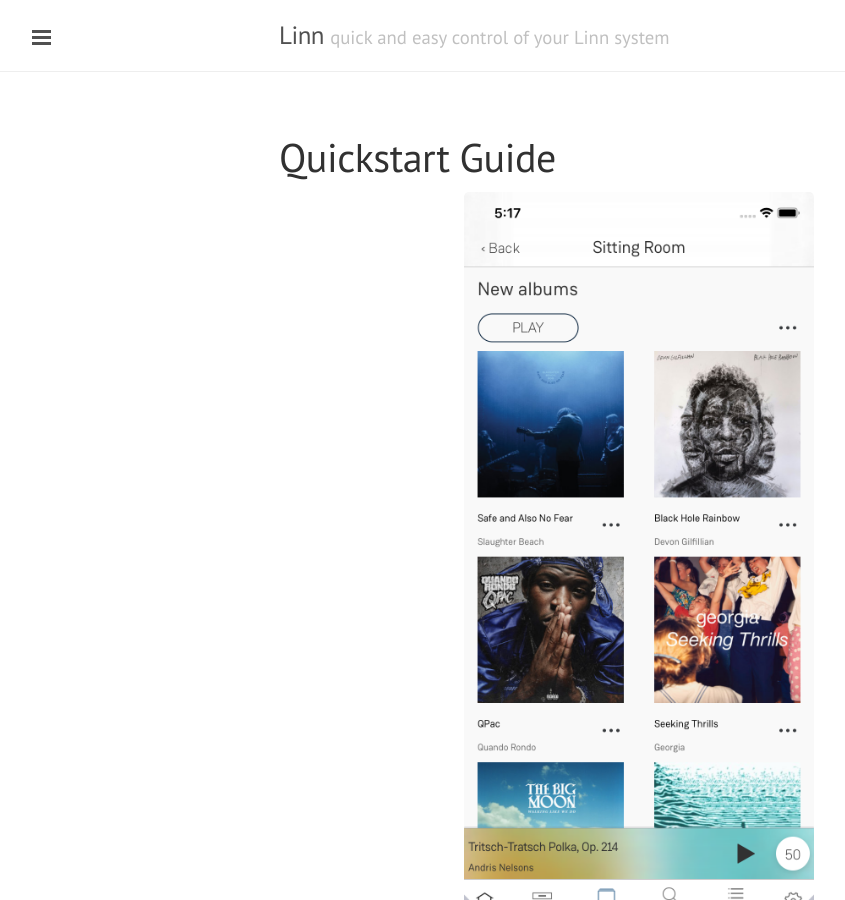
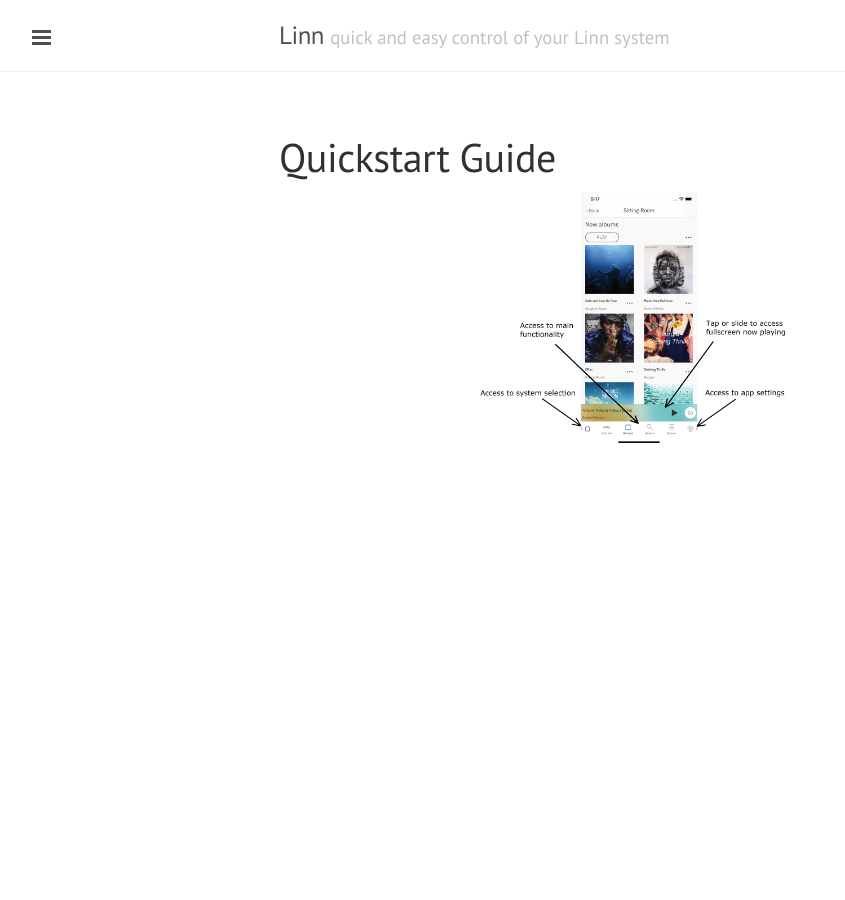
Before and after one commit to linn/linn.site, a Jekyll site: the page built from index.md, in a window 1280 px wide. Shown: the whole page, without its empty margins (1-846 px from the left). Built offline with Jekyll 4.4.1, drawn with Linux system fonts in a browser that asks for light colours.

Commit message:
Added labelled overview image

```diff
--- a/index.md
+++ b/index.md
@@ -5,4 +5,4 @@ title: Quickstart Guide
 
 # Quickstart Guide
 
-![Overview](images/Overview.png){:style="margin-left:auto;margin-right:auto" width="350px"}
+![Overview](images/Overview-labelled.png){:style="margin-left:auto;margin-right:auto" width="350px"}
```
Also changed, not shown: images/Overview-labelled.png (added), 1 other file.
